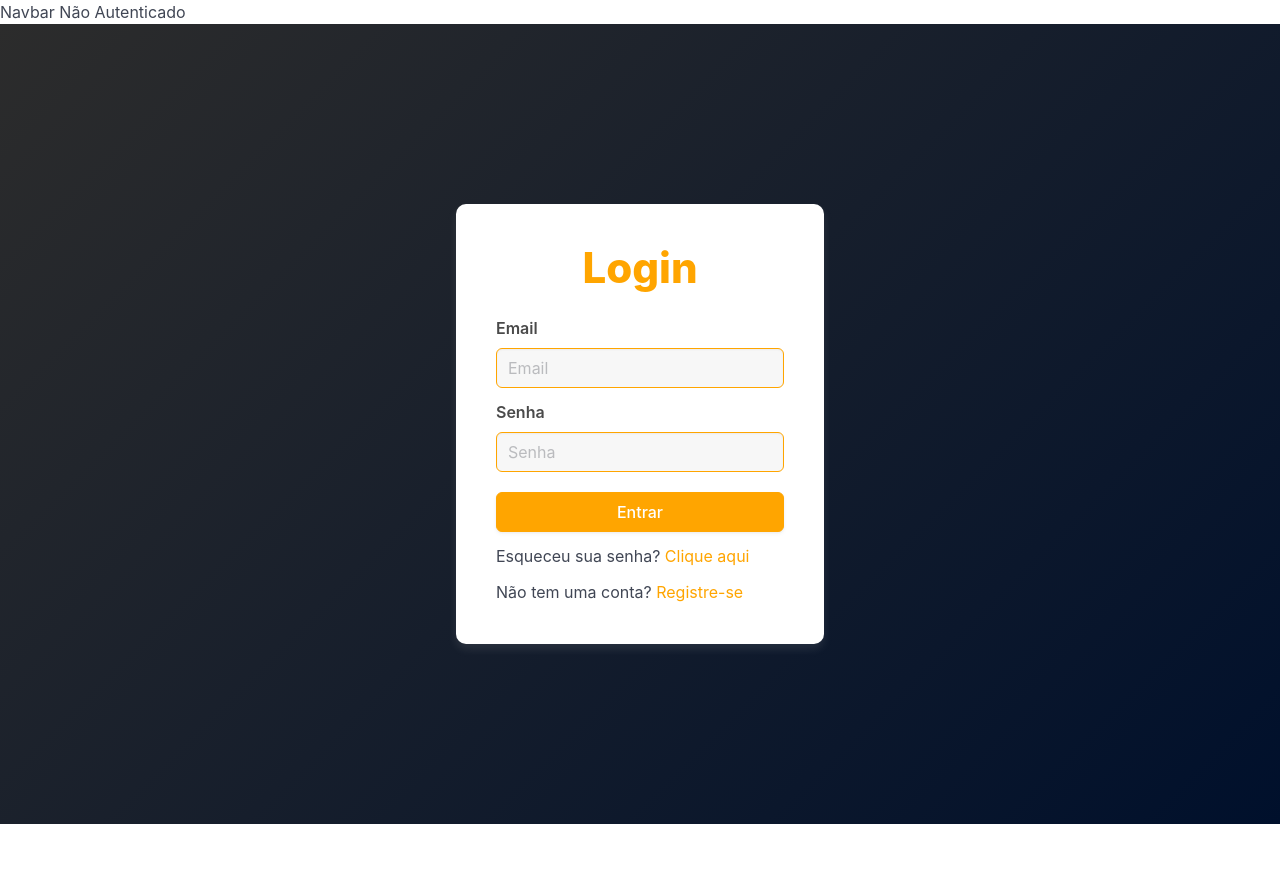
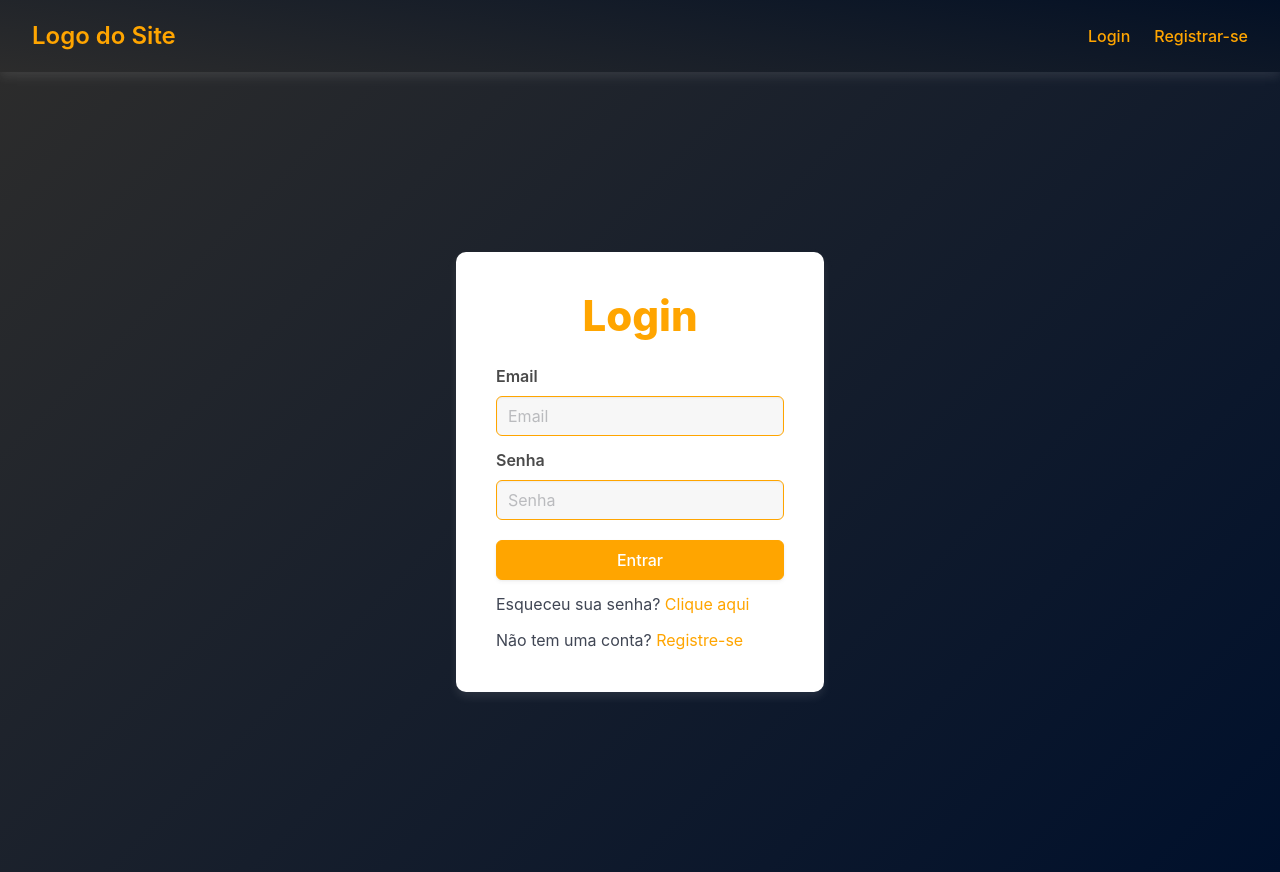
Before and after one commit to LuizBrugnera/default-template-react, a React app: page /login in a window 1280 px wide. Before the commit the page ends 824 px from the top, so only its background shows below. Built offline with nearby package versions, Linux system fonts and the light colour scheme; no server answers; the HTML template or start-up script is replaced by a standard one.

Commit message:
feat: navbar

```diff
--- a/src/components/Navbar.tsx
+++ b/src/components/Navbar.tsx
@@ -1,17 +1,66 @@
-import React from "react";
+import React, { useState } from "react";
+import { Link } from "react-router-dom";
 import useAuth from "../security/UseAuth";
+import "./css/Navbar.css"; //
 
 const Navbar: React.FC = () => {
   const { isAuthenticated, isLoading } = useAuth();
+  const [isActive, setIsActive] = useState(false);
+
+  const toggleBurgerMenu = () => {
+    setIsActive(!isActive);
+  };
 
   if (isLoading) {
     return <div>Carregando...</div>;
   }
 
-  return isAuthenticated ? (
-    <div>Navbar Autenticado</div>
-  ) : (
-    <div>Navbar Não Autenticado</div>
+  return (
+    <nav className="navbar is-transparent">
+      <div className="navbar-brand">
+        <a className="navbar-item" href="/">
+          <label className="navbar-logo">Logo do Site</label>
+        </a>
+        <a
+          role="button"
+          className={`navbar-burger burger ${isActive ? "is-active" : ""}`}
+          aria-label="menu"
+          aria-expanded="false"
+          onClick={toggleBurgerMenu}
+        >
+          <span aria-hidden="true"></span>
+          <span aria-hidden="true"></span>
+          <span aria-hidden="true"></span>
+        </a>
+      </div>
+
+      <div className={`navbar-menu ${isActive ? "is-active" : ""}`}>
+        <div className="navbar-end">
+          {isAuthenticated ? (
+            <>
+              <Link to="/home" className="navbar-item">
+                Home
+              </Link>
+              <Link to="/profile" className="navbar-item">
+                Perfil
+              </Link>
+              <Link to="/logout" className="navbar-item">
+                Sair
+              </Link>
+            </>
+          ) : (
+            <>
+              <Link to="/login" className="navbar-item">
+                Login
+              </Link>
+              <Link to="/register" className="navbar-item">
+                Registrar-se
+              </Link>
+            </>
+          )}
+        </div>
+      </div>
+    </nav>
   );
 };
 
--- /dev/null
+++ b/src/components/css/Navbar.css
@@ -0,0 +1,51 @@
+.navbar {
+  background: linear-gradient(190deg, #031025, #2c2c2c);
+  padding: 10px 20px;
+  box-shadow: 0 5px 10px rgba(236, 233, 233, 0.1);
+}
+
+.navbar-burger {
+  color: #333;
+}
+
+.navbar-logo {
+  color: #ffa500;
+  font-size: 24px;
+  font-weight: 600;
+}
+
+.navbar-item {
+  background-color: transparent !important;
+}
+
+.navbar-menu.is-active {
+  display: block;
+}
+
+.navbar-item img {
+  max-height: 50px;
+}
+
+@media (max-width: 1024px) {
+  .navbar-menu {
+    display: none;
+  }
+
+  .navbar-menu.is-active {
+    display: block;
+  }
+}
+.navbar-end .navbar-item {
+  color: #ffa500;
+  font-weight: 500;
+}
+.navbar-item:hover {
+  color: #ffffff;
+  background-color: transparent;
+  transition: 0.5s;
+}
+.navbar-logo:hover {
+  color: #f5f5f5;
+  background-color: transparent;
+  transition: 0.5s;
+}
```
